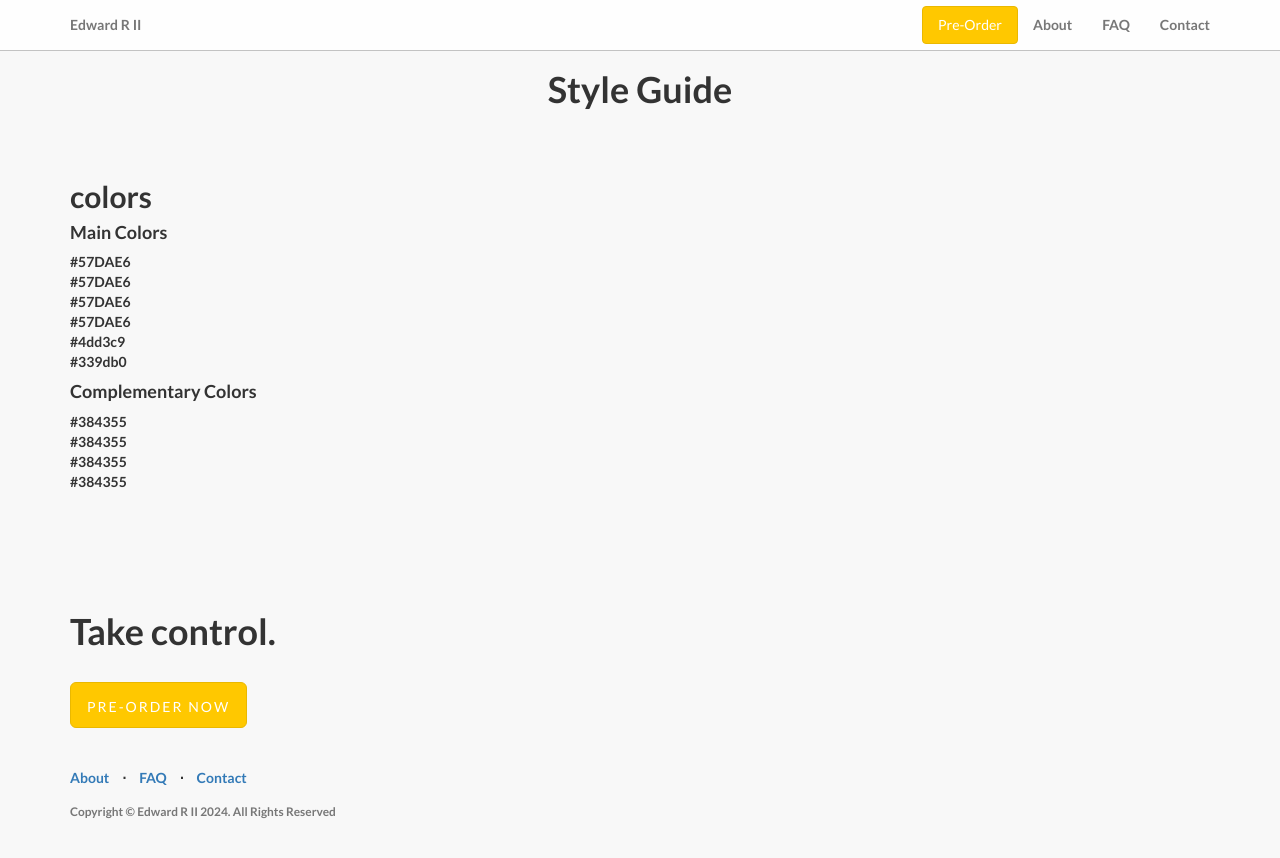
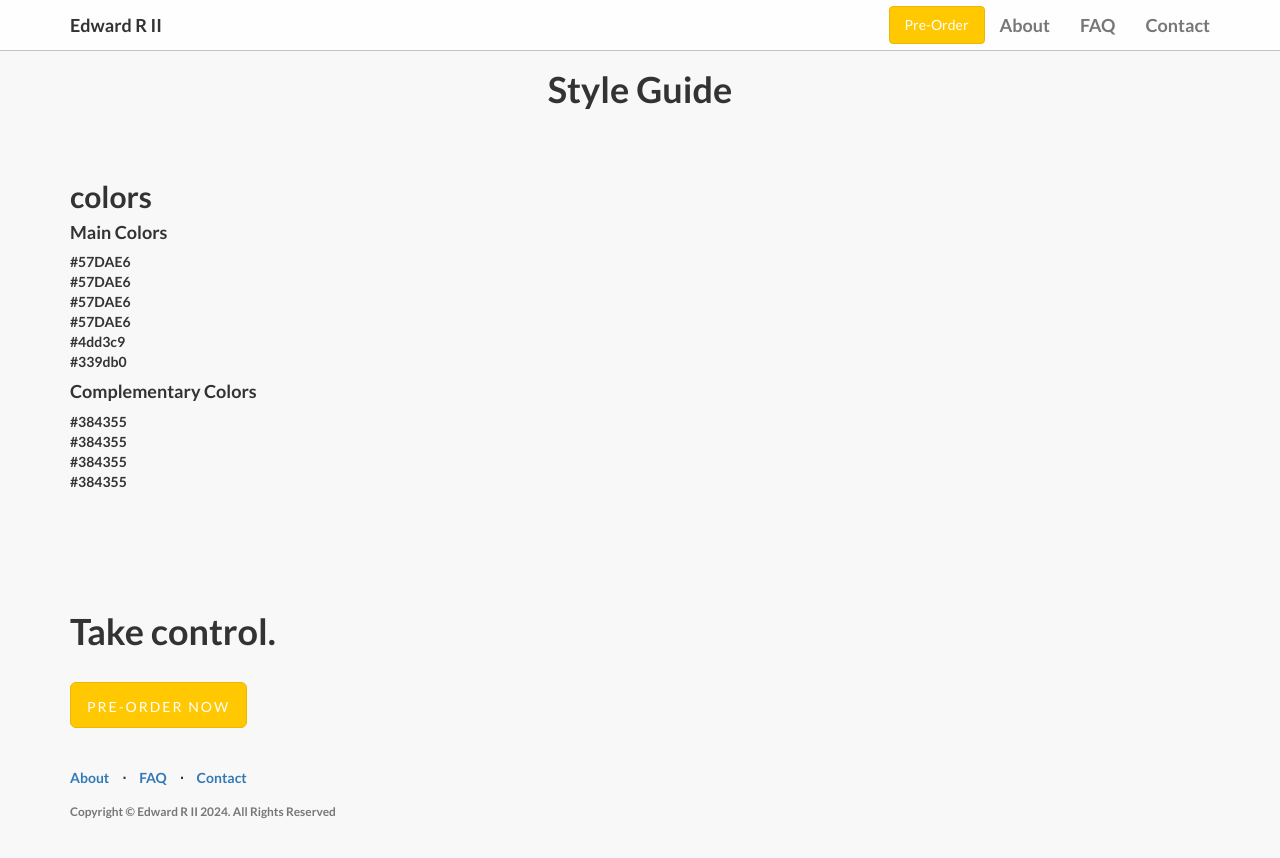
Before and after one commit to MRReedii/edward-reed, a Jekyll site: the page built from styleguide/index.html, in a window 1280 px wide. Shown: the top 858 px of the page. Built offline with Jekyll 4.4.1, drawn with Linux system fonts in a browser that asks for light colours.

Commit message:
Add style adjustments

```diff
--- a/_includes/timeline.html
+++ b/_includes/timeline.html
@@ -1,4 +1,4 @@
-<div class="">
+<div class="timeline">
     <div class="container">
         <div class="row">
             <div class="col-lg-6">
--- a/assets/css/main.css
+++ b/assets/css/main.css
@@ -34,8 +34,12 @@ nav.navbar.navbar-default.bottom-f.navbar-fixed-top.topnav {
   background-color: rgba(255, 255, 255, 0.81);
   border-color: rgba(0, 0, 0, 0.23);
 }
+.navbar-default .navbar-brand {
+  color: #333;
+}
 .topnav {
-    font-size: 14px;
+  font-size: 18px;
+  color: #333;
 }
 .navbar-default {
   background-color: white;
@@ -86,6 +90,10 @@ nav.navbar.navbar-default.bottom-f.navbar-fixed-top.topnav {
 .about {
   border-top: 1px solid;
   margin-top: 50px;
+}
+
+.timeline {
+  padding-bottom: 25px;
 }
 
 @media(max-width:767px) {
```
